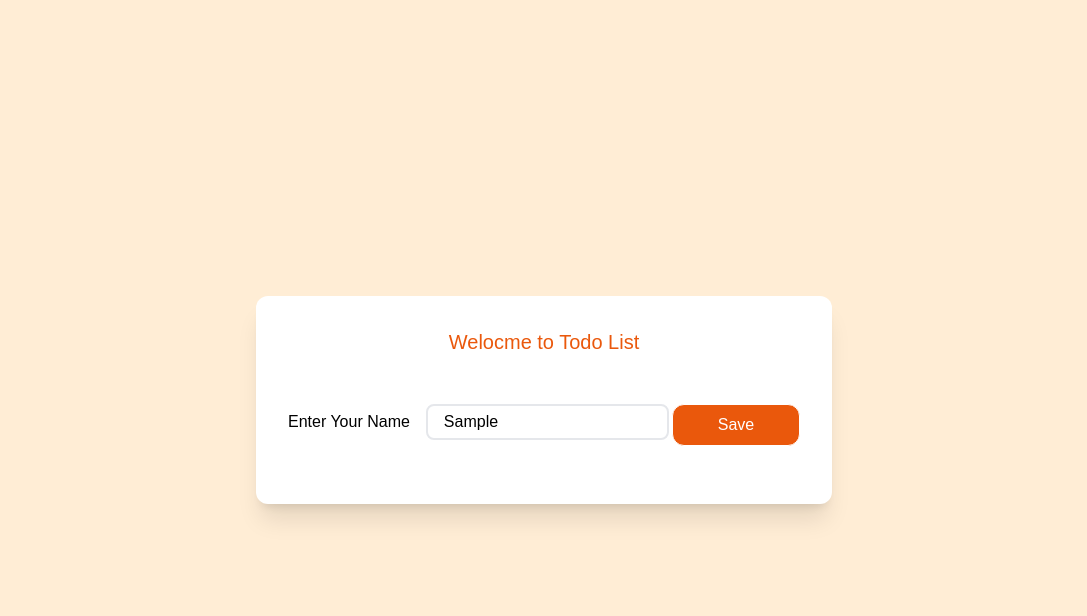
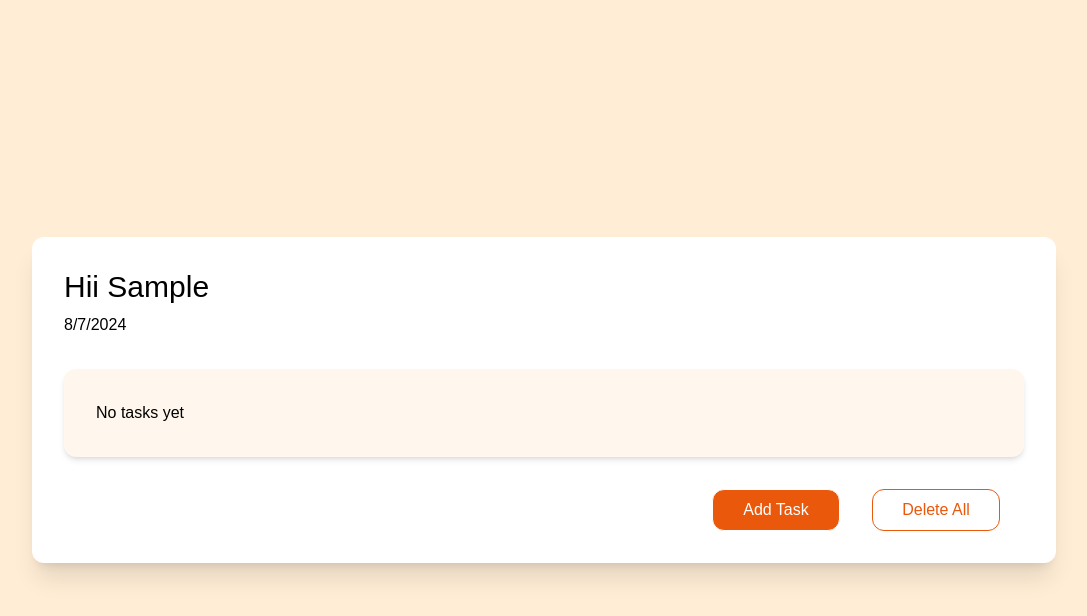
Before and after one commit to Ishan-Sandaruwan/todo_list-rect-js, a React (Vite) app: page /home in a window 1280 px wide. Both pictures are taken after typing "Sample" into the empty fields and a click on the button "Save". Shown: the top 616 px of the page, without its empty margins (96-1183 px from the left). Built offline with nearby package versions, Linux system fonts and the light colour scheme; a web font is replaced by a local one.

Commit message:
complete normal process

```diff
--- a/src/Pages/AddNew.jsx
+++ b/src/Pages/AddNew.jsx
@@ -3,7 +3,7 @@ import { IoClose } from "react-icons/io5";
 import { RiCheckboxBlankFill } from "react-icons/ri";
 import { save } from "../utils/LocalStorage";
 
-export default function AddNew({ show, onClose }) {
+export default function AddNew({ show, onClose, refresh }) {
   const initialValue = {
     title: "",
     description: "",
@@ -30,6 +30,7 @@ export default function AddNew({ show, onClose }) {
   const handleSubmit = (e) => {
     e.preventDefault();
     save(formData);
+    refresh();
     onClose();
   };
 
@@ -37,7 +38,7 @@ export default function AddNew({ show, onClose }) {
     return null;
   }
   return (
-    <div className="fixed inset-0 bg-orange-600 bg-opacity-10 flex justify-center items-center">
+    <div className="fixed inset-0 bg-orange-600 bg-opacity-50 flex justify-center items-center">
       <div className="relative bg-white rounded-xl shadow-lg max-w-xl w-full border-t-2 border-orange-500 ">
         <button
           className="absolute top-4 right-4 text-2xl text-orange-600"
@@ -65,6 +66,7 @@ export default function AddNew({ show, onClose }) {
             placeholder="description"
             value={formData.description}
             onChange={handleChange}
+            required
             className="px-4 py-1 border rounded-lg focus:outline-orange-200 mb-6"
           ></textarea>
           <div className="w-full flex justify-between ">
@@ -74,6 +76,7 @@ export default function AddNew({ show, onClose }) {
               name="date"
               value={formData.date}
               onChange={handleChange}
+              required
               className="p-1 border rounded-lg focus:outline-orange-200 mb-4"
             />
             <label className="font-title">Due Time</label>
@@ -82,6 +85,7 @@ export default function AddNew({ show, onClose }) {
               name="time"
               value={formData.time}
               onChange={handleChange}
+              required
               className="p-1 border rounded-lg focus:outline-orange-200 mb-4"
             />
           </div>
@@ -95,20 +99,11 @@ export default function AddNew({ show, onClose }) {
               <option value={"Red"} className="text-red-500">
                 Red
               </option>
-              <option value={"Orange"} className="text-orange-500">
-                Orange
-              </option>
-              <option value={"Yellow"} className="text-yellow-500">
-                Yellow
-              </option>
               <option value={"Green"} className="text-green-500">
                 Green
               </option>
               <option value={"Blue"} className="text-blue-500">
                 Blue
-              </option>
-              <option value={"purple"} className="text-purple-500">
-                purple
               </option>
             </select>
           </div>
--- a/src/Pages/Home.jsx
+++ b/src/Pages/Home.jsx
@@ -1,12 +1,16 @@
 import React, { useEffect, useState } from "react";
-import { save, remove, get } from "../utils/LocalStorage";
+import { save, remove, get, deleteTodo } from "../utils/LocalStorage";
 import { useNavigate } from "react-router-dom";
 import AddNew from "./AddNew";
+import { MdDelete } from "react-icons/md";
+import { TiTick } from "react-icons/ti";
+import NewUser from "../components/NewUser";
 
 export default function Home() {
   const [newUser, setNewUser] = useState(true);
-  const [username, setUserName] = useState("");
   const [todos, setTodos] = useState([]);
+  const [userName, setUserName] = useState("");
+
   const navigate = useNavigate();
 
   //   add new task
@@ -18,7 +22,7 @@ export default function Home() {
     setShowModal(false);
   };
 
-  useEffect(() => {
+  const fetchData = () => {
     const data = get();
     if (data.name === "") {
       setNewUser(true);
@@ -27,51 +31,98 @@ export default function Home() {
       setTodos(data.todos);
       setUserName(data.name);
     }
-  });
+  };
+
+  useEffect(() => {
+    fetchData();
+    return () => {
+      setNewUser(true);
+      setUserName("");
+    };
+  }, []);
+
+  const handleRemove = (e) => {
+    e.preventDefault();
+    remove();
+    fetchData();
+    navigate("/");
+  };
+
+  const handleDelete = (todo) => {
+    deleteTodo(todo);
+    console.log("task deleted");
+    fetchData();
+  };
 
   if (newUser) {
-    return (
-      <div className="bg-orange-100 w-full h-screen flex items-center justify-center">
-        <div className="bg-white shadow-xl w-full max-w-xl rounded-xl p-8">
-          <h2 className="font-title text-orange-600 text-xl text-center mb-12">
-            Welocme to Todo List
-          </h2>
-          <label className="font-title mr-4">Enter Your Name</label>
-          <input
-            required
-            type="text"
-            placeholder="username"
-            value={username}
-            onChange={(e) => {
-              setUserName(e.target.value);
-            }}
-            className="px-4 py-1 border-2 rounded-lg focus:outline-orange-300 mb-8"
-          />
-          <button
-            //   onClick={handleSubmit}
-            className="border hover:border-orange-600 border-white rounded-xl hover:text-orange-600 text-white hover:bg-white bg-orange-600 px-6 py-2 font-title duration-300 transition-all w-32 float-right"
-            onClick={(e) => {
-              e.preventDefault();
-              save(username);
-            }}
-          >
-            Save
-          </button>
-        </div>
-      </div>
-    );
+    return <NewUser setAdd={setNewUser} setName={setUserName} />;
   }
 
   return (
-    <div>
+    <div className="bg-orange-100 min-h-screen flex justify-center items-center p-8">
+      <div className="bg-white shadow-xl p-8 rounded-xl w-full max-w-5xl">
+        <div className="font-title">
+          <h3 className="text-3xl mb-2">Hii {userName}</h3>
+          <p>{new Date().toLocaleDateString()} </p>
+        </div>
+        <div className="bg-orange-50 p-8 my-8 rounded-xl shadow-md">
+          {todos.length === 0 ? (
+            <div className="">No tasks yet</div>
+          ) : (
+            <ul>
+              {todos.map((todo, index) => (
+                <li
+                  key={index}
+                  className={`${
+                    todo.color === "Red"
+                      ? "bg-red-300"
+                      : todo.color === "Green"
+                      ? "bg-green-300"
+                      : todo.color === "Blue"
+                      ? "bg-blue-300"
+                      : "bg-orange-300"
+                  } p-4 rounded-md mb-2 shadow-sm relative flex justify-between gap-2 pr-24 cursor-pointer hover:bg-opacity-80 transition-all duration-200`}
+                >
+                  <div className="font-bold">{todo.title}</div>
+                  <div>{todo.description}</div>
+                  <div className="text-sm text-gray-600">
+                    {todo.date} {todo.time}
+                  </div>
+                  <div className="absolute right-3 top-3 text-2xl">
+                    <button
+                      className="mr-6 text-red-700 scale-100 hover:scale-125 transition-all duration-200"
+                      onClick={() => {
+                        handleDelete(todo.title);
+                      }}
+                    >
+                      <MdDelete />
+                    </button>
+                    {/* <button className="mr-6 text-green-700 scale-100 hover:scale-125 transition-all duration-200">
+                      <TiTick />
+                    </button> */}
+                  </div>
+                </li>
+              ))}
+            </ul>
+          )}
+        </div>
+        <div className="float-right text-nowrap">
+          <button
+            onClick={openModal}
+            className="border hover:border-orange-600 border-white rounded-xl hover:text-orange-600 text-white hover:bg-white bg-orange-600 px-6 py-2 font-title duration-300 transition-all w-32 mr-8"
+          >
+            Add Task
+          </button>
+          <button
+            onClick={handleRemove}
+            className="border border-orange-600 hover:border-white rounded-xl text-orange-600 hover:text-white bg-white hover:bg-orange-600 px-6 py-2 mr-6 font-title duration-300 transition-all w-32"
+          >
+            Delete All
+          </button>
+        </div>
 
-      <button
-        onClick={openModal}
-        className={`bg-blue-500 text-white px-4 py-2 rounded `}
-      >
-        Add Task
-      </button>
-      <AddNew show={showModal} onClose={closeModal} />
+        <AddNew show={showModal} onClose={closeModal} refresh={fetchData} />
+      </div>
     </div>
   );
 }
--- /dev/null
+++ b/src/components/NewUser.jsx
@@ -0,0 +1,38 @@
+import React, { useState } from "react";
+import { save } from "../utils/LocalStorage";
+
+export default function NewUser({ setAdd, setName }) {
+  const [username, setUserName] = useState("");
+  return (
+    <div className="bg-orange-100 w-full h-screen flex items-center justify-center">
+      <div className="bg-white shadow-xl w-full max-w-xl rounded-xl p-8">
+        <h2 className="font-title text-orange-600 text-xl text-center mb-12">
+          Welocme to Todo List
+        </h2>
+        <label className="font-title mr-4">Enter Your Name</label>
+        <input
+          required
+          type="text"
+          placeholder="username"
+          value={username}
+          onChange={(e) => {
+            setUserName(e.target.value);
+          }}
+          className="px-4 py-1 border-2 rounded-lg focus:outline-orange-300 mb-8"
+        />
+        <button
+          //   onClick={handleSubmit}
+          className="border hover:border-orange-600 border-white rounded-xl hover:text-orange-600 text-white hover:bg-white bg-orange-600 px-6 py-2 font-title duration-300 transition-all w-32 float-right"
+          onClick={(e) => {
+            e.preventDefault();
+            save(username);
+            setName(username);
+            setAdd(false);
+          }}
+        >
+          Save
+        </button>
+      </div>
+    </div>
+  );
+}
--- a/src/utils/LocalStorage.jsx
+++ b/src/utils/LocalStorage.jsx
@@ -39,7 +39,20 @@ const remove = () => {
   }
 };
 
-export { save, remove, get };
+const deleteTodo = (value) => {
+  try {
+    let data = get();
+    let updatedData = data.todos.filter((todo) => todo.title !== value);
+    window.localStorage.setItem(
+      key,
+      JSON.stringify({ name: data.name, todos: updatedData })
+    );
+  } catch (error) {
+    console.error("Failed to remove Data", error);
+  }
+};
+
+export { save, remove, get, deleteTodo };
 
 //   const [storedValue, setStoredValue] = useState(() => {
 //     try {
```
